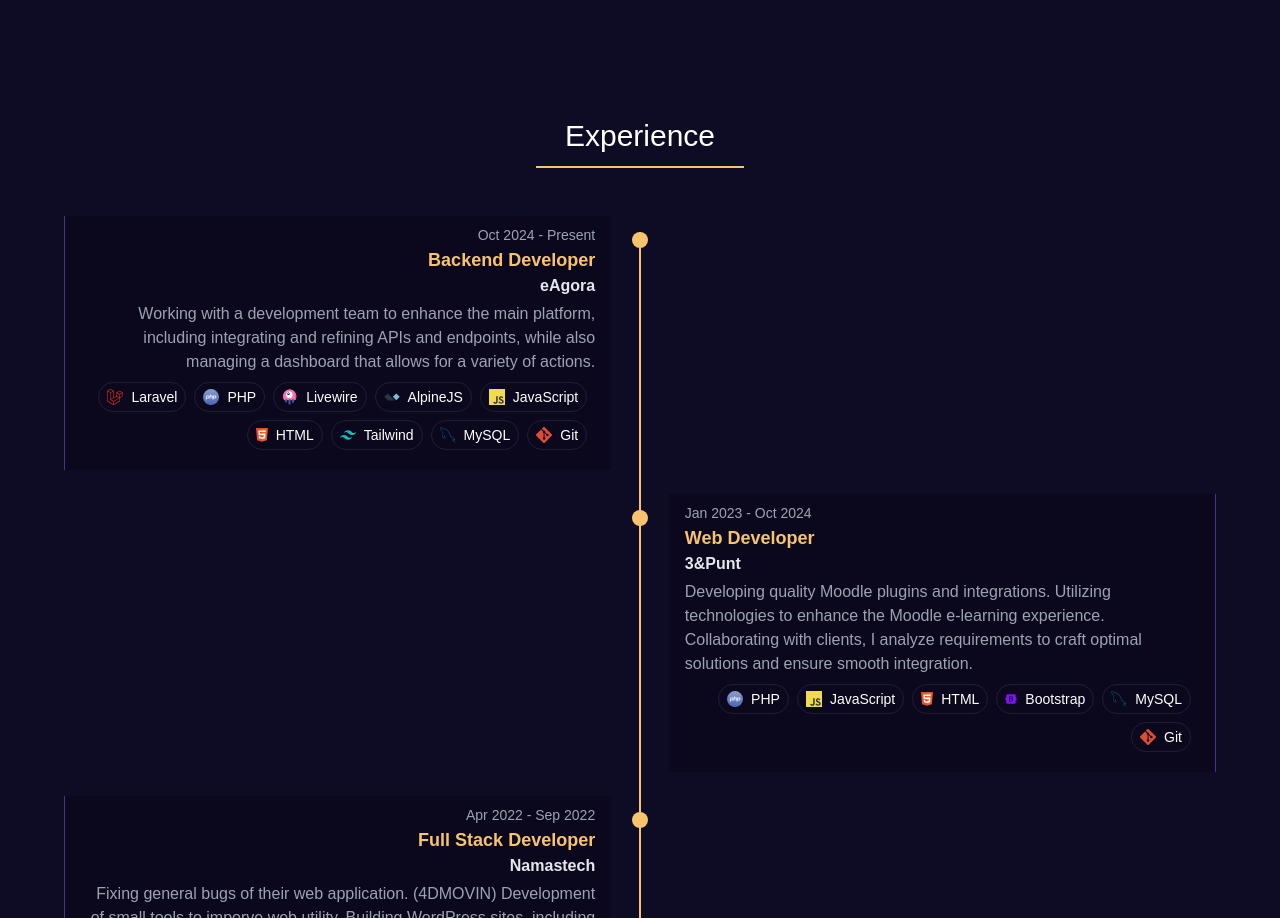
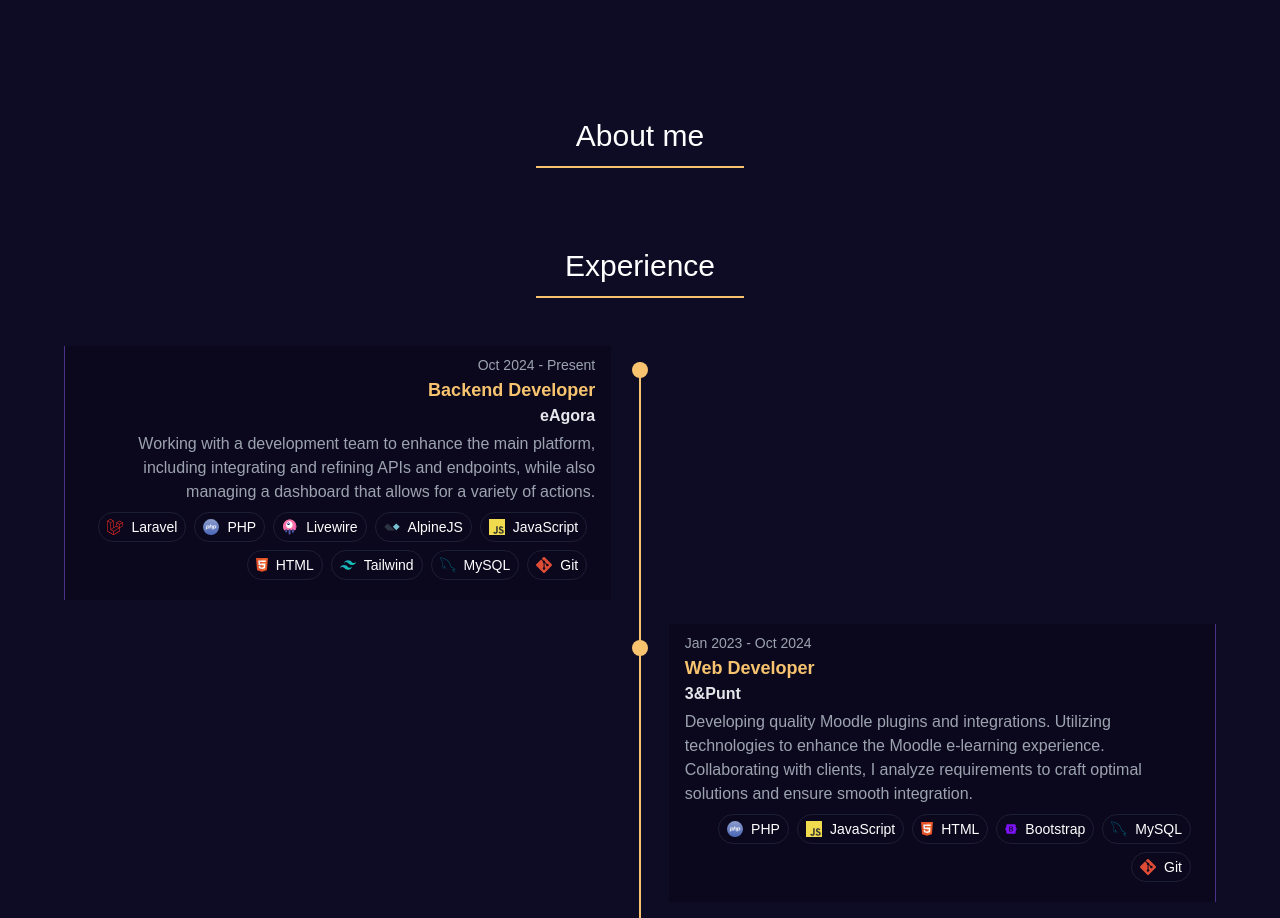
Before and after one commit to umigam3/personal-portfolio-v2, a Next.js app: page / in a window 1280 px wide. Shown: the part 783-1701 px from the top of the page. Built offline with nearby package versions, Linux system fonts and the light colour scheme.

Commit message:
about component

```diff
--- a/src/app/page.tsx
+++ b/src/app/page.tsx
@@ -1,6 +1,7 @@
 "use client";
 
 import Experience from "@components/experience/Experience";
+import About from "@components/about/About";
 import Hero from "@components/hero/Hero";
 import { useEffect } from "react";
 
@@ -11,6 +12,7 @@
   return (
     <main className="w-full mx-auto px-6">
       <Hero />
+      <About />
       <Experience />
     </main>
   );
--- /dev/null
+++ b/src/components/about/About.tsx
@@ -0,0 +1,9 @@
+import Title from "@components/ui/Title";
+
+export default function Experience() {
+  return (
+    <section id="aboutme" className="mb-20 max-w-6xl mx-auto w-full">
+      <Title label="About me" />
+    </section>
+  );
+}
```
